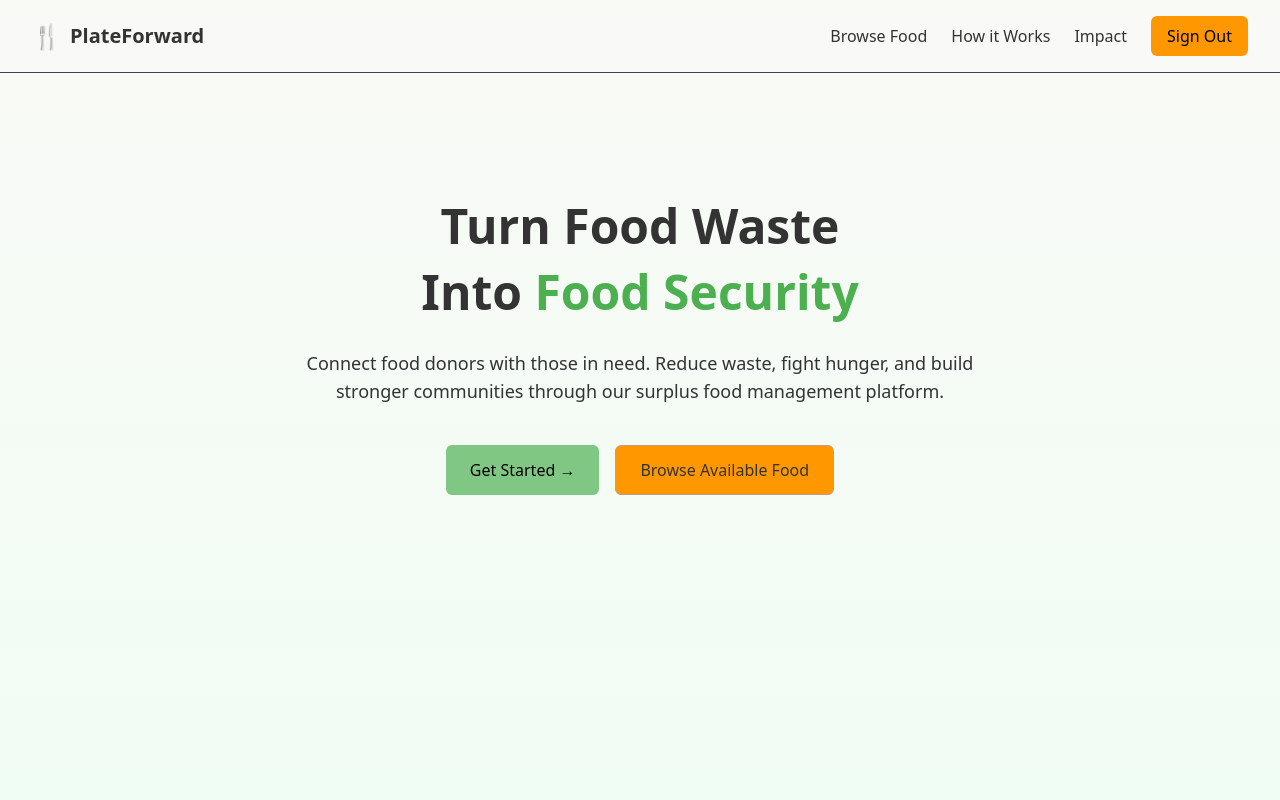
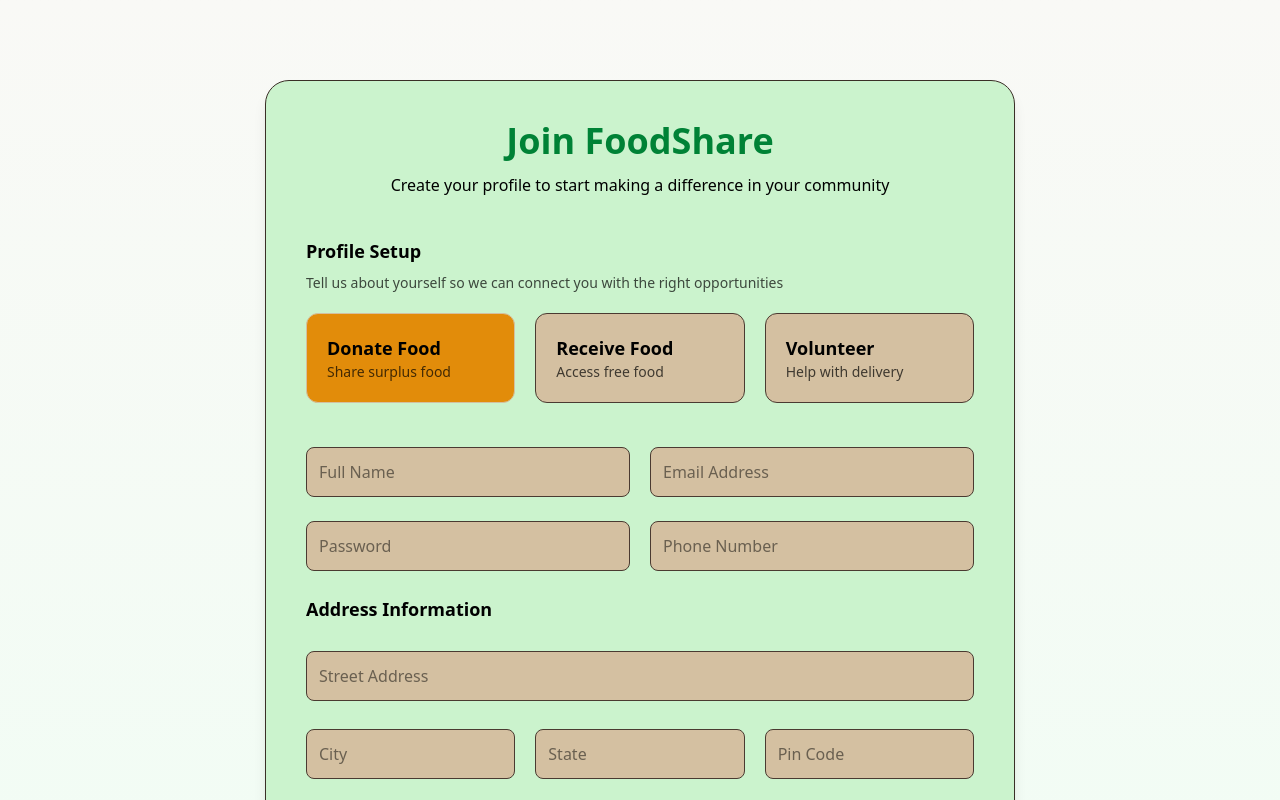
Before and after one commit to udita1294/PlateForward, a React (Vite) app in the folder Frontend/: page /register in a window 1280 px wide. Shown: the top 800 px of the page. Built offline with nearby package versions, Linux system fonts and the light colour scheme.

Commit message:
Signup page done

```diff
--- a/Frontend/src/App.jsx
+++ b/Frontend/src/App.jsx
@@ -1,7 +1,9 @@
 import React from "react";
 import { Route, Routes } from "react-router-dom";
-import Hero from "./Components/Hero";
-import ImpactSection from "./Components/ImpactSection";
+import Home from "./Pages/Home";
+import Signup from "./Pages/signup";
+import Navbar from "./Components/Navbar";
+import Login from "./Pages/Login";
 
 const App = () => {
 
@@ -9,8 +11,13 @@ const App = () => {
 
   return (
     <div>
-     <Hero />
-     <ImpactSection />
+
+     <Routes >
+      <Route path="/" element={<Home />} />
+      <Route path="/register" element={<Signup />} />
+      <Route path="/login" element={<Login />} />
+
+     </Routes>
     </div>
   );
 };
--- a/Frontend/src/Components/Navbar.jsx
+++ b/Frontend/src/Components/Navbar.jsx
@@ -1,4 +1,5 @@
 import React from 'react'
+import { Link, useNavigate } from 'react-router-dom';
 
 const Navbar = () => {
   return (
@@ -19,9 +20,9 @@ const Navbar = () => {
           <a href="#impact" className="hover:text-gray-500">
             Impact
           </a>
-          <button className="flex items-center space-x-1 bg-[#FF9800] text-black px-4 py-2 rounded-md hover:bg-[#b9866e] transition">
-            <span>Sign Out</span>
-          </button>
+          <Link to='/register'><button className="flex items-center space-x-1 bg-[#FF9800] text-black px-4 py-2 rounded-md hover:bg-[#f78a58] transition cursor-pointer">
+            <span>Sign In</span>
+          </button></Link>
         </div>
       </nav>
     </div>
--- /dev/null
+++ b/Frontend/src/Context/StoreContext.jsx
@@ -0,0 +1,22 @@
+import { createContext, useEffect, useState } from "react";
+import axios from 'axios';
+
+
+export const StoreContext = createContext(null)
+
+const StoreContextProvider = (props) => {
+    const url = "http://localhost:3000";
+
+    const contextValue = {
+        url
+
+    }
+
+    return (
+        <StoreContext.Provider value={contextValue}>
+            {props.children}
+        </StoreContext.Provider>
+    )
+}
+
+export default StoreContextProvider
--- /dev/null
+++ b/Frontend/src/Pages/Home.jsx
@@ -0,0 +1,14 @@
+import React from 'react'
+import Hero from "../Components/Hero";
+import ImpactSection from "../Components/ImpactSection";
+
+const Home = () => {
+  return (
+    <div>
+      <Hero />
+     <ImpactSection />
+    </div>
+  )
+}
+
+export default Home
--- a/Frontend/src/Pages/signup.jsx
+++ b/Frontend/src/Pages/signup.jsx
@@ -30,7 +30,7 @@ export default function Signup() {
       role,
     };
 
-    await axios.post("http://localhost:3000/api/user/register", payload);
+    // await axios.post("http://localhost:3000/api/user/register", payload);
     alert("Signup successful!");
   };
 
@@ -39,21 +39,21 @@ export default function Signup() {
       onClick={() => setRole(value)}
       className={`cursor-pointer p-5 rounded-xl border ${
         role === value
-          ? "bg-[#d4c0a1] border-[#d4c0a1] text-black"
-          : "bg-[#2b1f18] border-[#4a3a31] text-white"
+          ? "bg-[#e28c0a] border-[#d4c0a1] text-black"
+          : "bg-[#d4c0a1] border-[#4a3a31] text-black"
       } transition-all`}
     >
-      <div className="text-3xl mb-2">🍽️</div>
+      {/* <div className="text-3xl mb-2">🍽️</div> */}
       <h3 className="font-semibold text-lg">{title}</h3>
       <p className="text-sm opacity-70">{subtitle}</p>
     </div>
   );
 
   return (
-    <div className="min-h-screen w-full bg-[#1e1612] flex items-start justify-center pt-20 text-white">
-      <div className="w-[750px] bg-[#2b1f18] rounded-3xl p-10 shadow-lg border border-[#3a2f27]">
-        <h1 className="text-4xl font-bold text-center mb-3">Join FoodShare</h1>
-        <p className="text-center text-[#d4c0a1] mb-10">
+    <div className="min-h-screen w-full bg-gradient-to-b from-[#F9F9F6] to-[#f0fdf4] flex items-start justify-center pt-20 text-black">
+      <div className="w-[750px] bg-[#cbf3cd] rounded-3xl p-10 shadow-lg border border-[#3a2f27]">
+        <h1 className="text-4xl text-green-700 font-bold text-center mb-3">Join FoodShare</h1>
+        <p className="text-center  mb-10">
           Create your profile to start making a difference in your community
         </p>
 
@@ -74,23 +74,39 @@ export default function Signup() {
           {/* Name + Phone */}
           <div className="grid grid-cols-2 gap-5">
             <div>
-              <label className="text-sm">Full Name</label>
               <input
                 type="text"
                 name="name"
-                className="w-full mt-1 p-3 rounded-lg bg-[#1e1612] border border-[#4a3a31]"
-                placeholder="John Smith"
+                className="w-full mt-1 p-3 rounded-lg bg-[#d4c0a1] border border-[#4a3a31]"
+                placeholder="Full Name"
                 onChange={handleChange}
               />
             </div>
 
             <div>
-              <label className="text-sm">Phone Number (Optional)</label>
+              <input
+                type="text"
+                name="email"
+                className="w-full mt-1 p-3 rounded-lg bg-[#d4c0a1] border border-[#4a3a31]"
+                placeholder="Email Address"
+                onChange={handleChange}
+              />
+            </div>
+            <div>
+              <input
+                type="password"
+                name="password"
+                className="w-full mt-1 p-3 rounded-lg bg-[#d4c0a1] border border-[#4a3a31]"
+                placeholder="Password"
+                onChange={handleChange}
+              />
+            </div>
+            <div>
               <input
                 type="text"
                 name="phone"
-                className="w-full mt-1 p-3 rounded-lg bg-[#1e1612] border border-[#4a3a31]"
-                placeholder="(555) 123-4567"
+                className="w-full mt-1 p-3 rounded-lg bg-[#d4c0a1] border border-[#4a3a31]"
+                placeholder="Phone Number"
                 onChange={handleChange}
               />
             </div>
@@ -100,12 +116,11 @@ export default function Signup() {
 
           {/* Street */}
           <div>
-            <label className="text-sm">Street Address</label>
             <input
               type="text"
               name="street"
-              className="w-full mt-1 p-3 rounded-lg bg-[#1e1612] border border-[#4a3a31]"
-              placeholder="123 Main Street"
+              className="w-full mt-1 p-3 rounded-lg bg-[#d4c0a1] border border-[#4a3a31]"
+              placeholder="Street Address"
               onChange={handleChange}
             />
           </div>
@@ -113,44 +128,46 @@ export default function Signup() {
           {/* City + State + Zip */}
           <div className="grid grid-cols-3 gap-5">
             <div>
-              <label className="text-sm">City</label>
               <input
                 type="text"
                 name="city"
-                className="w-full mt-1 p-3 rounded-lg bg-[#1e1612] border border-[#4a3a31]"
+                className="w-full mt-1 p-3 rounded-lg bg-[#d4c0a1] border border-[#4a3a31]"
                 placeholder="City"
                 onChange={handleChange}
               />
             </div>
 
             <div>
-              <label className="text-sm">State</label>
               <input
                 type="text"
                 name="state"
-                className="w-full mt-1 p-3 rounded-lg bg-[#1e1612] border border-[#4a3a31]"
+                className="w-full mt-1 p-3 rounded-lg bg-[#d4c0a1] border border-[#4a3a31]"
                 placeholder="State"
                 onChange={handleChange}
               />
             </div>
 
             <div>
-              <label className="text-sm">Pin Code</label>
               <input
                 type="text"
                 name="zip"
-                className="w-full mt-1 p-3 rounded-lg bg-[#1e1612] border border-[#4a3a31]"
-                placeholder="123456"
+                className="w-full mt-1 p-3 rounded-lg bg-[#d4c0a1] border border-[#4a3a31]"
+                placeholder="Pin Code"
                 onChange={handleChange}
               />
             </div>
           </div>
           <button
             type="submit"
-            className="w-full mt-5 p-3 rounded-xl bg-[#d4c0a1] text-black font-semibold hover:bg-[#c3af95] transition-all"
+            className="cursor-pointer w-full mt-5 p-3 rounded-xl bg-[#ed6a07] text-black font-semibold hover:bg-[#a24804] transition-all"
           >
             Create Account
           </button>
+          <div>
+           <input type='checkbox' required/>
+          <p>By continuing , I agree to the terms of use and privacy policy</p>
+        </div>
+        <p>Already have an account ? <span>Login Here</span></p>
         </form>
       </div>
     </div>
```
